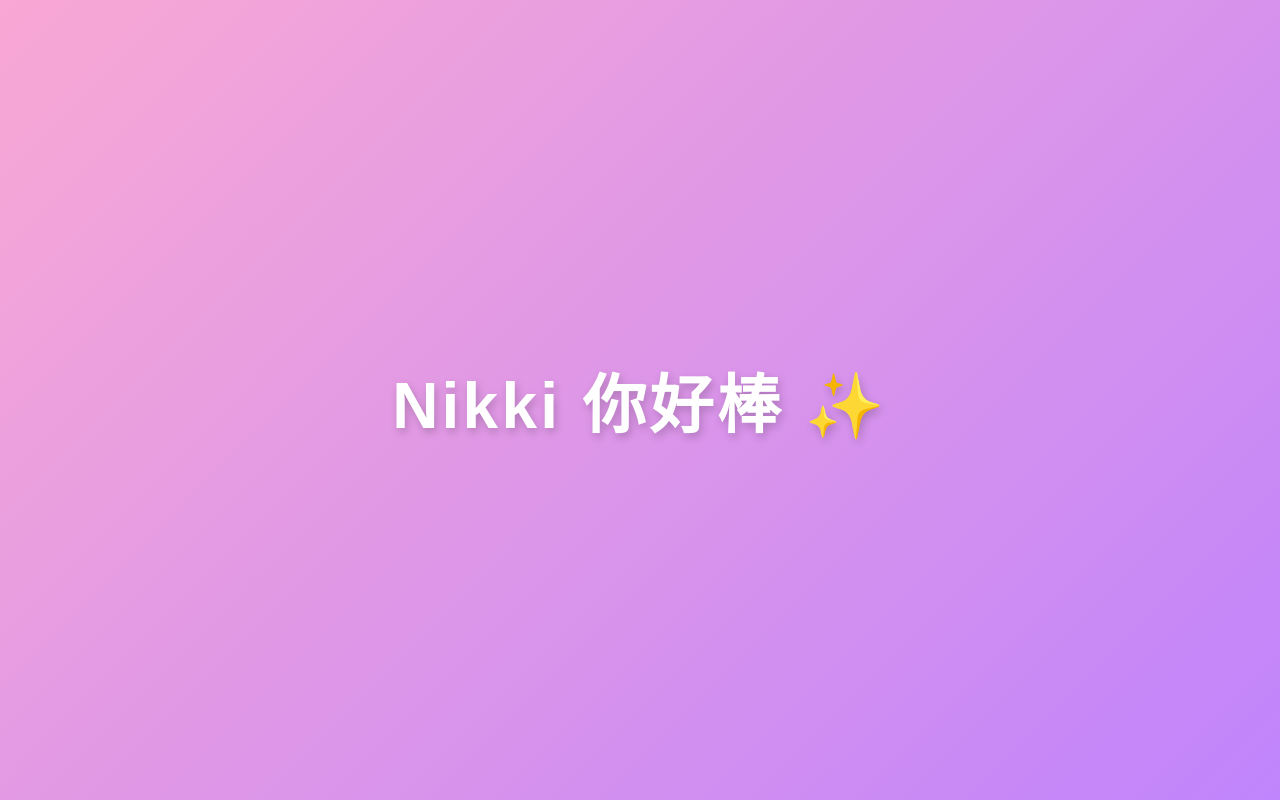
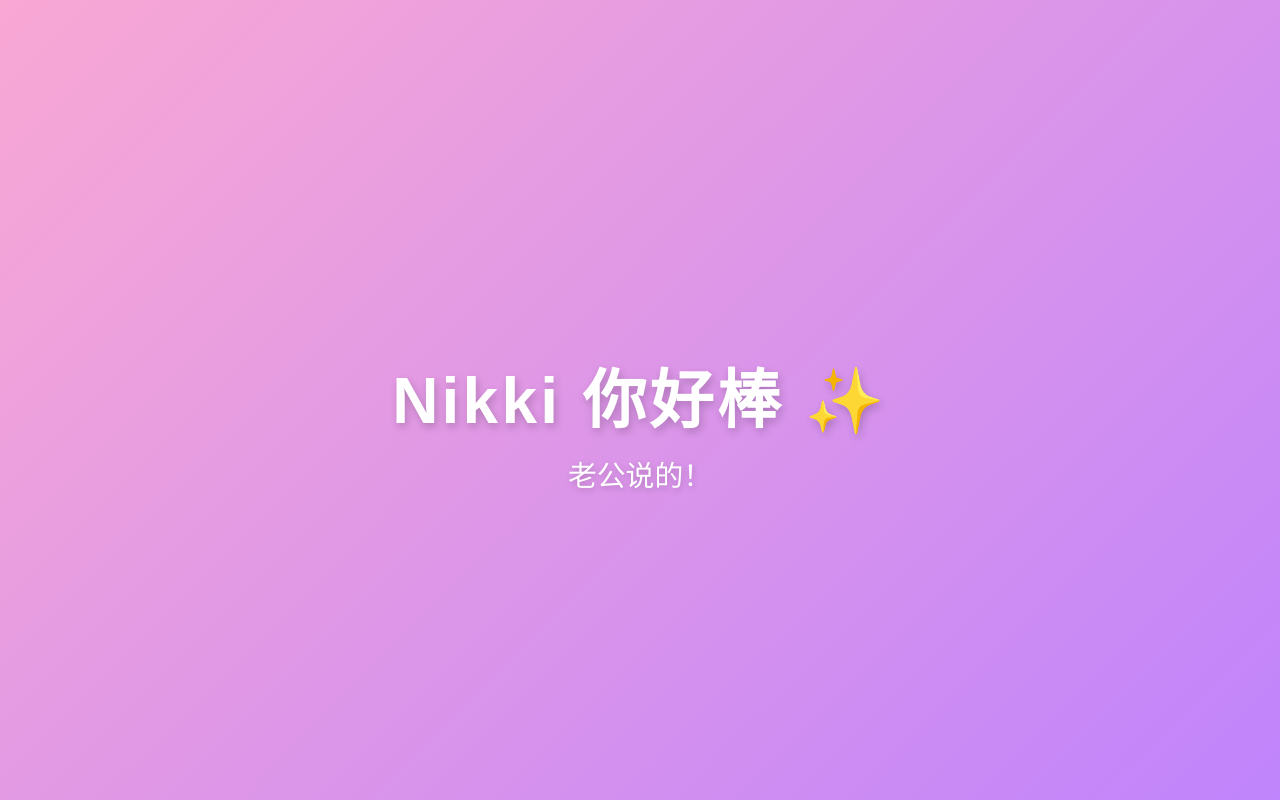
Before and after one commit to litnikki/Beta, a plain HTML site: page hellonikki.html in a window 1280 px wide. Drawn offline with Linux system fonts and the light colour scheme.

Commit message:
Add 老公说的 subtitle

```diff
--- a/hellonikki.html
+++ b/hellonikki.html
@@ -19,10 +19,26 @@
       color: white;
       text-shadow: 2px 4px 8px rgba(0,0,0,0.2);
       letter-spacing: 0.05em;
+      margin-bottom: 0.2em;
+    }
+    p {
+      font-size: 1.8rem;
+      color: white;
+      text-shadow: 1px 2px 6px rgba(0,0,0,0.2);
+      text-align: center;
+      margin: 0;
+    }
+    .container {
+      display: flex;
+      flex-direction: column;
+      align-items: center;
     }
   </style>
 </head>
 <body>
-  <h1>Nikki 你好棒 ✨</h1>
+  <div class="container">
+    <h1>Nikki 你好棒 ✨</h1>
+    <p>老公说的！</p>
+  </div>
 </body>
 </html>
```
